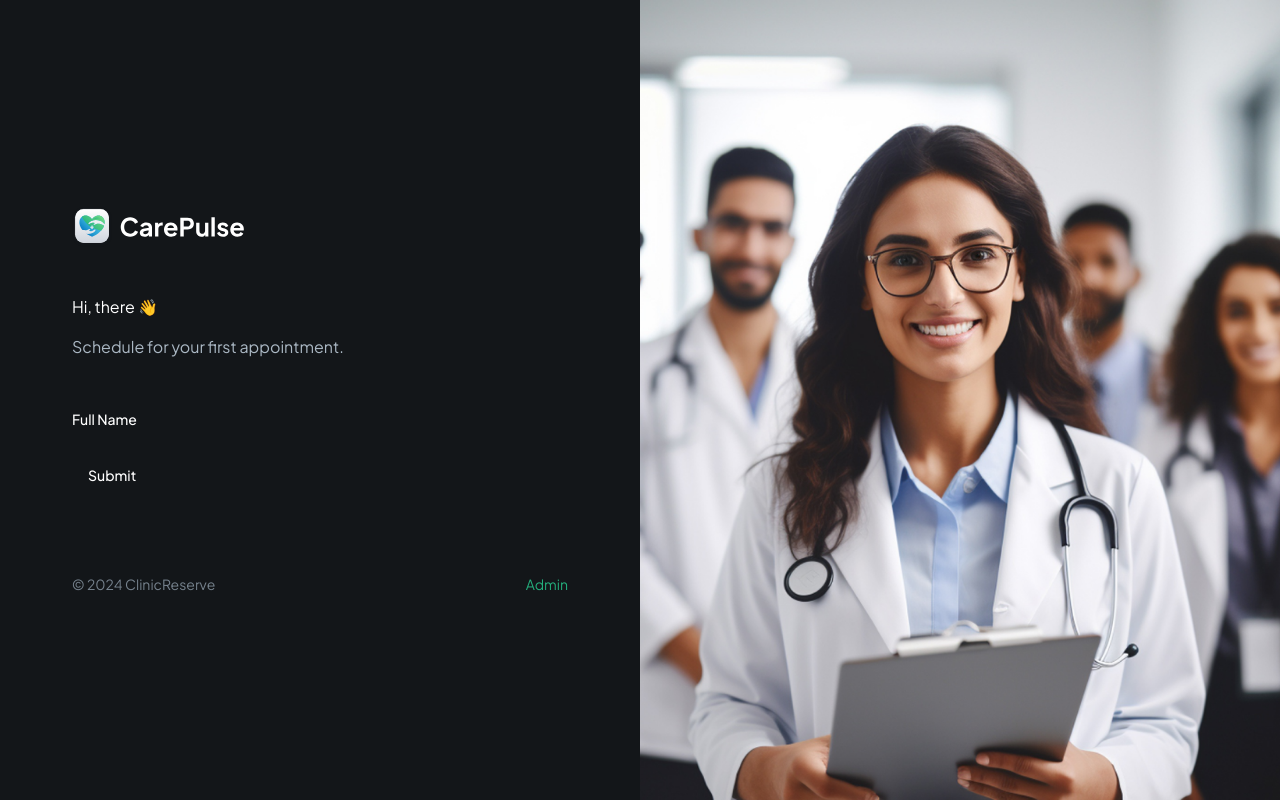
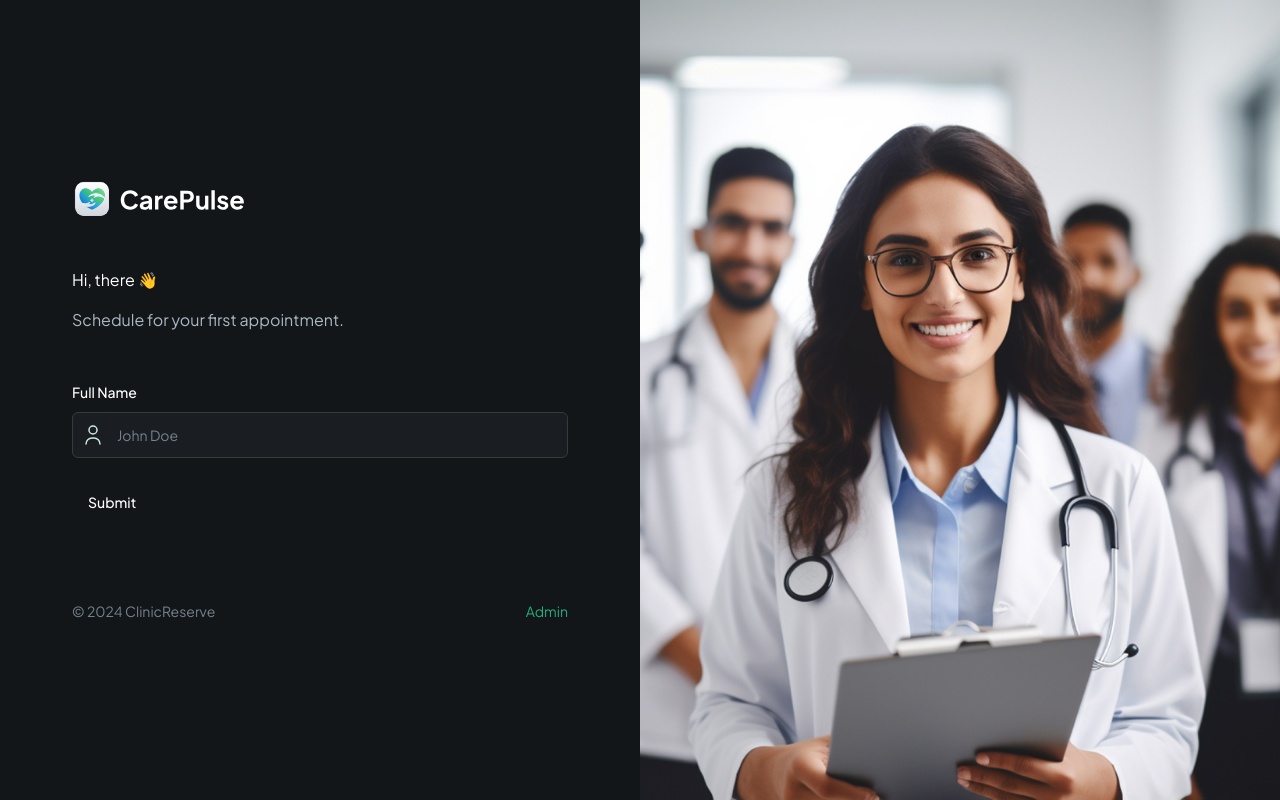
Before and after one commit to Krejzy23/clinic-reserve, a Next.js app: page / in a window 1280 px wide. Built offline with nearby package versions, Linux system fonts and the light colour scheme.

Commit message:
formField funcionality

```diff
--- a/components/CustomFormField.tsx
+++ b/components/CustomFormField.tsx
@@ -1,4 +1,5 @@
 "use client"
+
 import {
     FormControl,
     FormDescription,
@@ -10,6 +11,7 @@
 import { Input } from "@/components/ui/input"
 import { Control } from "react-hook-form"
 import { FormFieldType } from "./forms/PatientForm";
+import Image from "next/image";
 
 
 interface CustomProps {
@@ -27,7 +29,39 @@
   renderSkeleton?: (field: any) => React.ReactNode,
 }
 
-const CustomFormField = ({control, fieldType , name, label}: CustomProps) => {
+const RenderField = ({ field, props }:{ field:any; props: CustomProps }) => {
+  const { fieldType, iconSrc, iconAlt, placeholder } = props;
+
+  switch (fieldType) {
+    case FormFieldType.INPUT:
+      return(
+        <div className="flex rounded-md border border-dark-500 bg-dark-400">
+          {iconSrc && (
+            <Image
+              src={iconSrc}
+              height={24}
+              width={24}
+              alt={iconAlt || 'icon'}
+              className="ml-2"
+            />
+          )}
+          <FormControl>
+            <Input
+              placeholder={placeholder}
+              {...field}
+              className="shad-input border-0"
+            />
+          </FormControl>
+        </div>
+      )
+    default:
+        break;
+  }
+}
+
+const CustomFormField = (props: CustomProps) => {
+  const { control, fieldType, name, label} = props;
+
   return (
     <FormField
     control={control}
@@ -37,6 +71,9 @@
         {fieldType !== FormFieldType.CHECKBOX && label && (
           <FormLabel>{label}</FormLabel>
         )}
+        <RenderField field={field} props={props}/>
+
+        <FormMessage className="shad-error"/>
 
       </FormItem>
     )}
--- a/components/forms/PatientForm.tsx
+++ b/components/forms/PatientForm.tsx
@@ -51,7 +51,7 @@
           label="Full Name"
           placeholder="John Doe"
           iconSrc="/assets/icons/user.svg"
-          iconALT="user"
+          iconAlt="user"
         />
 
         <Button type="submit">Submit</Button>
```
